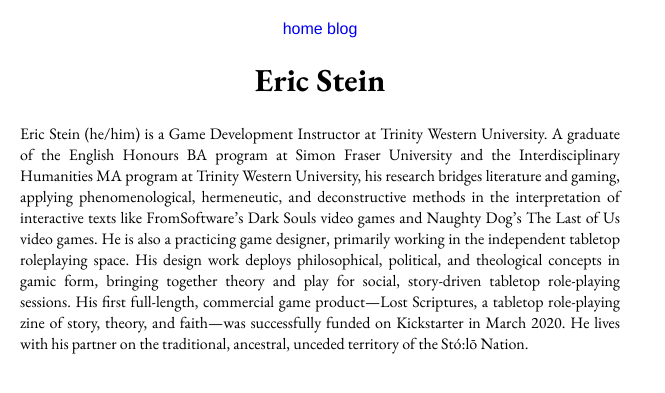
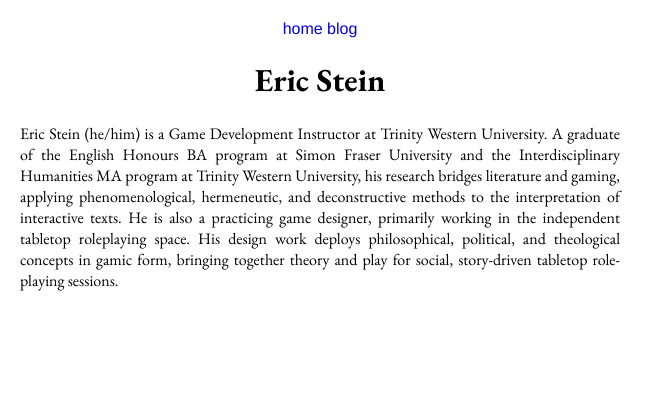
Before and after one commit to steinea/steinea.github.io, a Jekyll site: the page built from index.html, in a window 1280 px wide. Shown: the top 393 px of the page, without its empty margins (0-665 px from the left). Built offline with Jekyll 4.4.1, drawn with Linux system fonts in a browser that asks for light colours.

Commit message:
Update index.html

```diff
--- a/index.html
+++ b/index.html
@@ -4,4 +4,4 @@
 ---
 
 <h1>Eric Stein</h1>
-<p>Eric Stein (he/him) is a Game Development Instructor at Trinity Western University. A graduate of the English Honours BA program at Simon Fraser University and the Interdisciplinary Humanities MA program at Trinity Western University, his research bridges literature and gaming, applying phenomenological, hermeneutic, and deconstructive methods in the interpretation of interactive texts like FromSoftware’s Dark Souls video games and Naughty Dog’s The Last of Us video games. He is also a practicing game designer, primarily working in the independent tabletop roleplaying space. His design work deploys philosophical, political, and theological concepts in gamic form, bringing together theory and play for social, story-driven tabletop role-playing sessions. His first full-length, commercial game product—Lost Scriptures, a tabletop role-playing zine of story, theory, and faith—was successfully funded on Kickstarter in March 2020. He lives with his partner on the traditional, ancestral, unceded territory of the Stó:lō Nation.</p>
+<p>Eric Stein (he/him) is a Game Development Instructor at Trinity Western University. A graduate of the English Honours BA program at Simon Fraser University and the Interdisciplinary Humanities MA program at Trinity Western University, his research bridges literature and gaming, applying phenomenological, hermeneutic, and deconstructive methods to the interpretation of interactive texts. He is also a practicing game designer, primarily working in the independent tabletop roleplaying space. His design work deploys philosophical, political, and theological concepts in gamic form, bringing together theory and play for social, story-driven tabletop role-playing sessions.</p>
```
